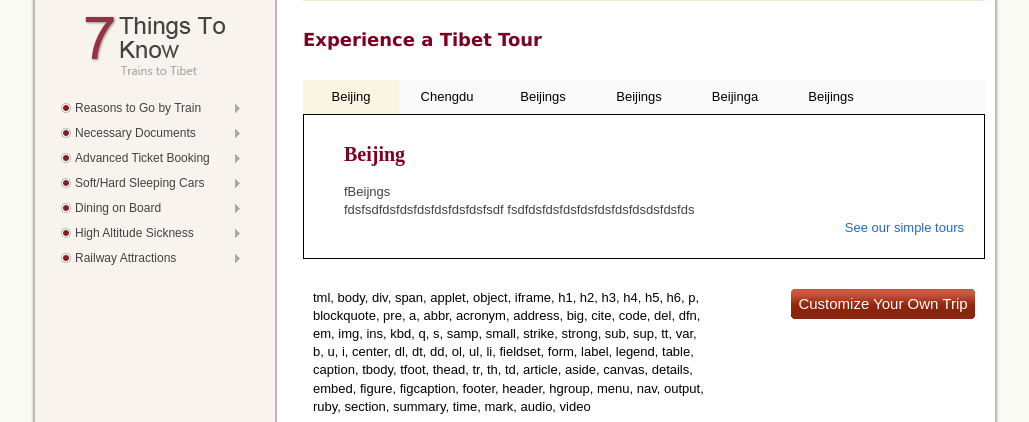
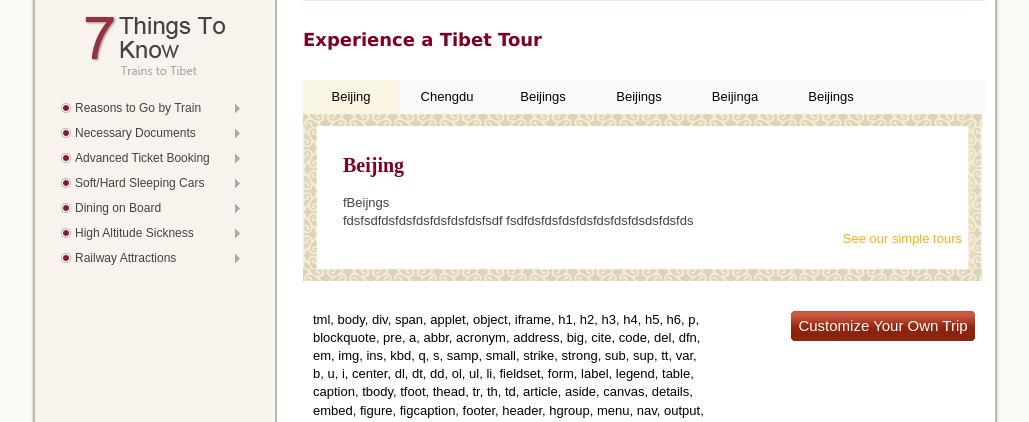
Before and after one commit to hellocreep/TD, a Django app: page /train-to-tibet/ in a window 1280 px wide. Shown: the part 860-1282 px from the top of the page, without its empty margins (125-1154 px from the left). Run offline with Django 3.2, Linux system fonts and the light colour scheme.

Commit message:
somethings

```diff
--- a/pool/assets/styles/train-to-tibet.css
+++ b/pool/assets/styles/train-to-tibet.css
@@ -84,9 +84,16 @@
 }
 
 .station-info {
-    border: 1px solid #000000;
     padding: 20px;
     display: none;
+    background: url(/imagesnew/bg-huawen-col.png) repeat-y 0 0;
+    width: 679px;
+}
+
+.station-info-row {
+    background: url(/imagesnew/bg-huawen-row.png) repeat-x 0 0;
+    height: 12px;
+    width: 679px;
 }
 
 .station-info img {
@@ -98,6 +105,11 @@
     float: left;
     margin-left: 20px;
     width: 400px
+}
+
+.station-info p a{
+    margin-right: 40px;
+    color: #FBB017;
 }
 
 .customize-trip {
--- a/pool/templates/train-to-tibet.html
+++ b/pool/templates/train-to-tibet.html
@@ -54,6 +54,7 @@
                 <li>Beijinga</li>
                 <li>Beijings</li>
             </ul>
+            <div class="station-info-row"></div>
                 <div class="station-info clearfix" id="Beijing">
                     <img src="" />
                     <div class="info" name="Beijing">
@@ -89,6 +90,7 @@
                         <a class="" href="#">See our simple tours</a>
                     </p>
                 </div>
+            <div class="station-info-row"></div>
         </div>
         <div class="customize-trip clearfix">
             <div>
```
Also changed, not shown: pool/assets/scripts/global.js (+27 -16 lines), pool/assets/styles/global-published.css (+11 -0 lines). Lines whose indentation alone changed are shown as unchanged.
